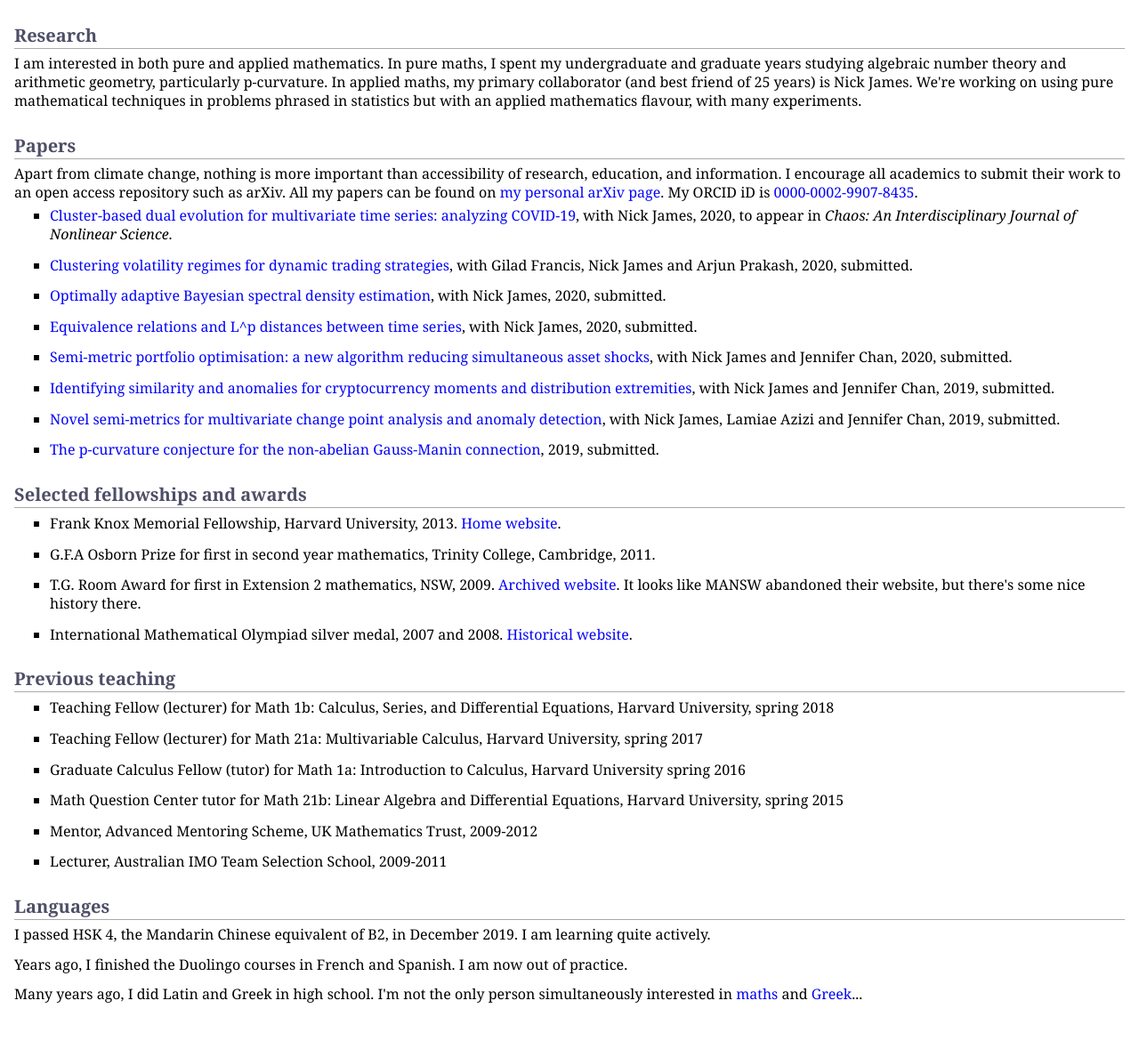
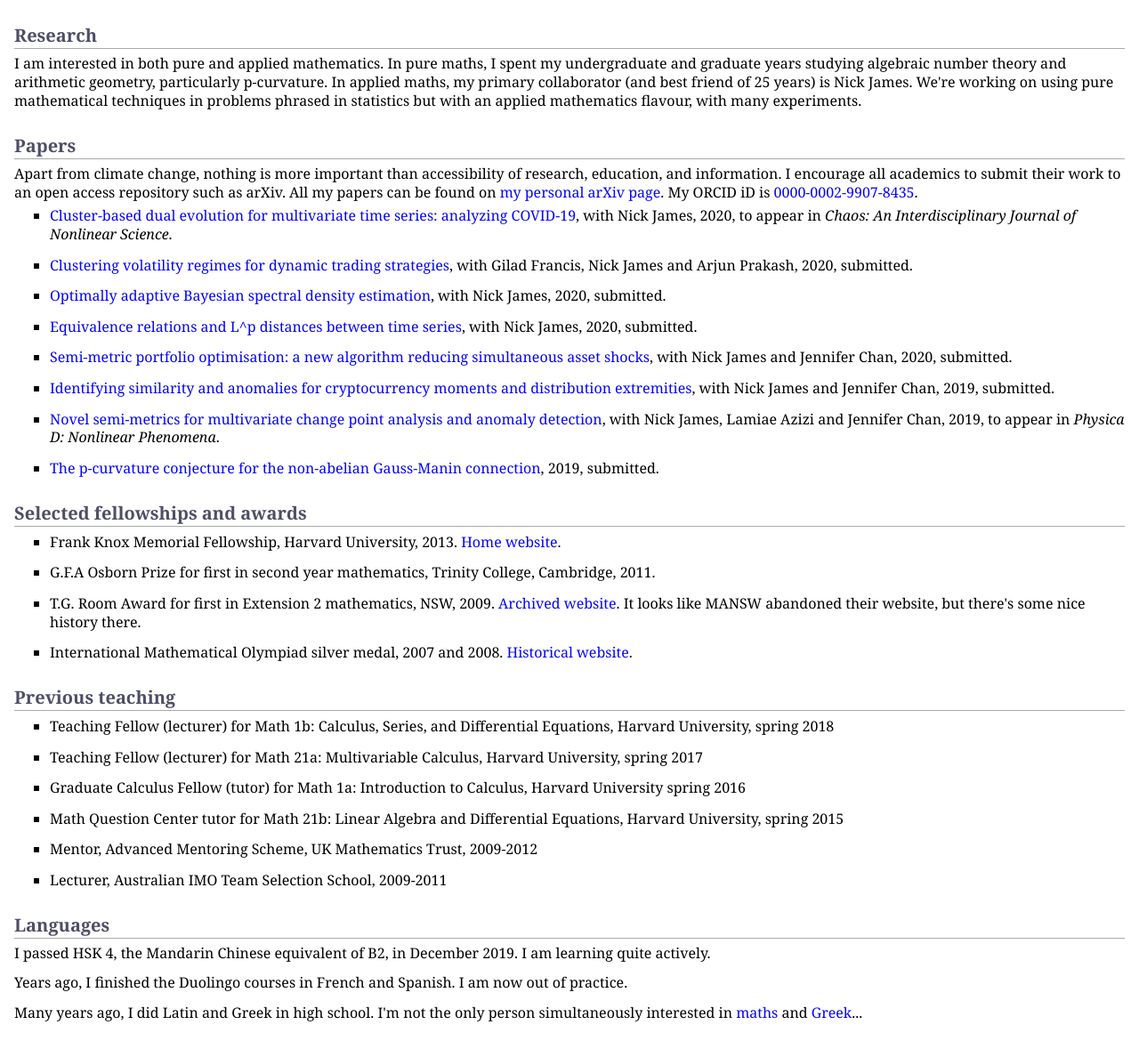
Before and after one commit to MaxMenzies/maxmenzies.com, a Jekyll site: the page index.html, which Jekyll copies as it is, in a window 1280 px wide, cut to the strip 284-1454 px from the top of the page. Shown: the whole strip at 89% size. Built offline with Jekyll 4.4.1, drawn with Linux system fonts in a browser that asks for light colours; before the commit the page ends 1433 px from its top, so only the background shows below that.

Commit message:
Update index.html

```diff
--- a/index.html
+++ b/index.html
@@ -64,7 +64,7 @@
 </li>
 </ul>
 <ul>
-<li><p><a href="https://arxiv.org/abs/1911.00995">Novel semi-metrics for multivariate change point analysis and anomaly detection</a>, with Nick James, Lamiae Azizi and Jennifer Chan, 2019, submitted.</p>
+<li><p><a href="https://arxiv.org/abs/1911.00995">Novel semi-metrics for multivariate change point analysis and anomaly detection</a>, with Nick James, Lamiae Azizi and Jennifer Chan, 2019, to appear in <i>Physica D: Nonlinear Phenomena</i>.</p>
 </li>
 </ul>
 <ul>
```
